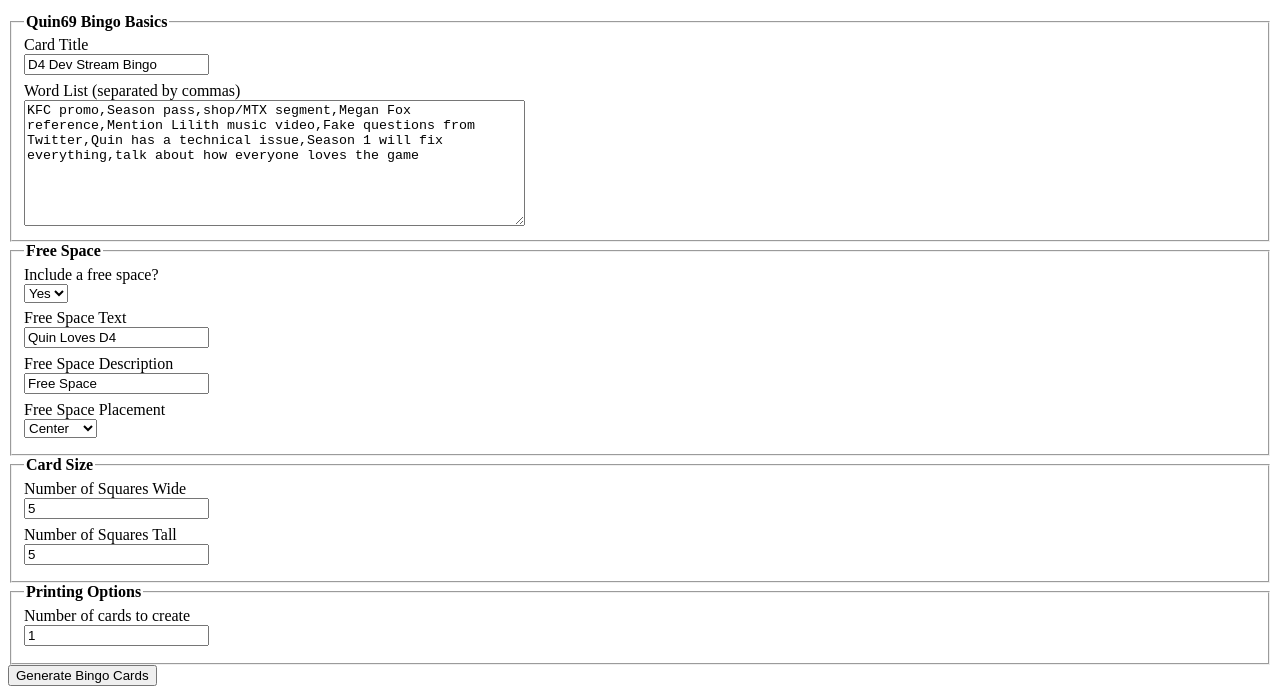
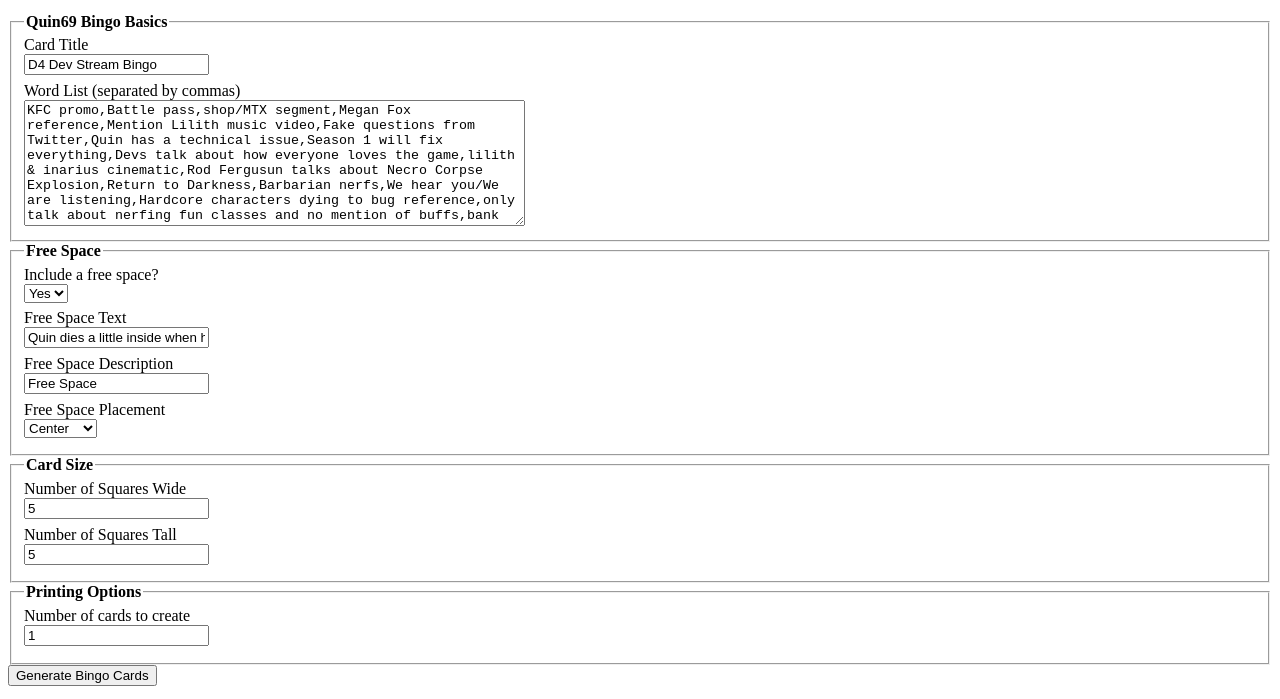
Before and after one commit to quin69bingo/quin69bingo.github.com, a plain HTML site: page index.html in a window 1280 px wide. Shown: the part 101-800 px from the top of the page. Drawn offline with nearby package versions, Linux system fonts and the light colour scheme.

Commit message:
Update index.html
Update2

```diff
--- a/index.html
+++ b/index.html
@@ -341,7 +341,7 @@ $(document).ready(bingoGenerator.checkQS);
 	<fieldset>
 		<legend>Quin69 Bingo Basics</legend>
 		<label>Card Title <input type="text" name="title" id="title" value="D4 Dev Stream Bingo"></label>
-		<label>Word List (separated by commas)</label><textarea cols="60" rows="8" name="words" id="words">KFC promo,Season pass,shop/MTX segment,Megan Fox reference,Mention Lilith music video,Fake questions from Twitter,Quin has a technical issue,Season 1 will fix everything,talk about how everyone loves the game</textarea>
+		<label>Word List (separated by commas)</label><textarea cols="60" rows="8" name="words" id="words">KFC promo,Battle pass,shop/MTX segment,Megan Fox reference,Mention Lilith music video,Fake questions from Twitter,Quin has a technical issue,Season 1 will fix everything,Devs talk about how everyone loves the game,lilith & inarius cinematic,Rod Fergusun talks about Necro Corpse Explosion,Return to Darkness,Barbarian nerfs,We hear you/We are listening,Hardcore characters dying to bug reference,only talk about nerfing fun classes and no mention of buffs,bank and inventory space,loot filters,stas nobody cares about like how many pople the butcher killed,reference fake tweets that nobody made</textarea>
 	</fieldset>
 
 	<fieldset>
@@ -352,7 +352,7 @@ $(document).ready(bingoGenerator.checkQS);
 				<option value="false">No</option>
 			</select>
 		</label>
-		<label>Free Space Text <input type="text" name="freespaceValue" id="freespaceValue" value="Quin Loves D4"></label>
+		<label>Free Space Text <input type="text" name="freespaceValue" id="freespaceValue" value="Quin dies a little inside when he realizes he can't pause"></label>
         <label>Free Space Description <input type="text" name="freespaceSubheadingValue" id="freespaceSubheadingValue" value="Free Space"></label>
 		<label>Free Space Placement
 			<select name="freespaceRandom" id="freespaceRandom">
```
